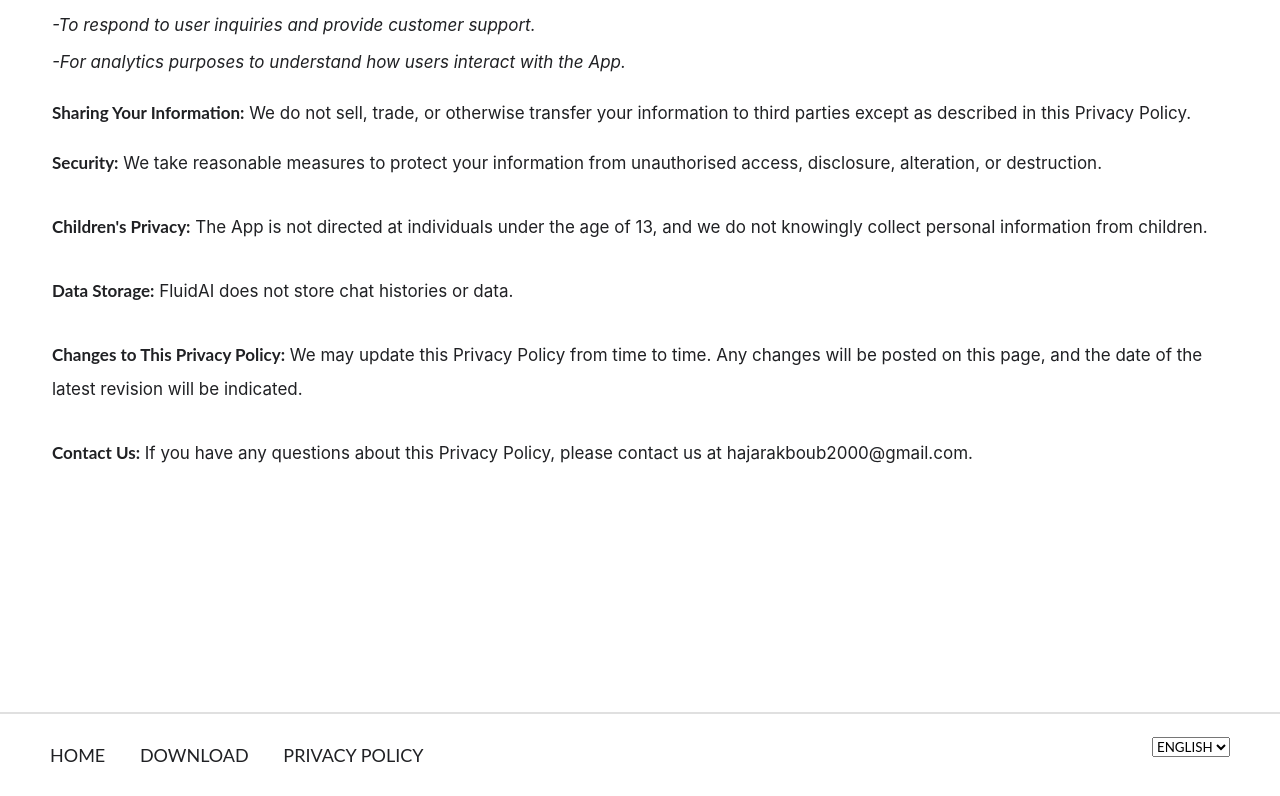
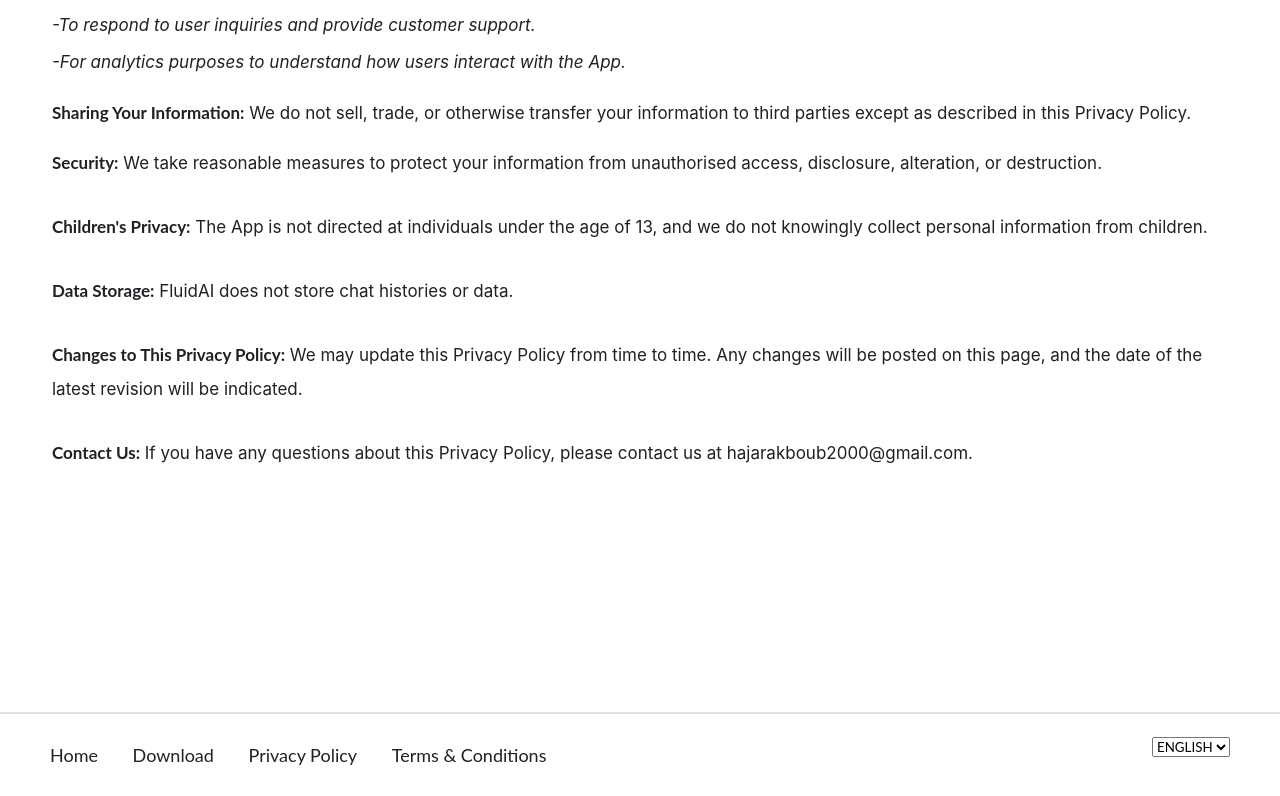
Before and after one commit to mirak2pk/Vortexit, a plain HTML site: page privacy-policy.html in a window 1280 px wide. Shown: the part 922-1718 px from the top of the page. Drawn offline with nearby package versions, Linux system fonts and the light colour scheme.

Commit message:
Update privacy-policy.html

```diff
--- a/privacy-policy.html
+++ b/privacy-policy.html
@@ -78,9 +78,11 @@
 <section id="footer">
   <div class="links">
     <ul>
-      <li><a href="#home">HOME</a></li>
-      <li><a href="#download">DOWNLOAD</a></li>
-      <li><a href="#privacy">PRIVACY POLICY</a></li>
+      <li><a href="#home">Home</a></li>
+      <li><a href="#download">Download</a></li>
+      <li><a href="#privacy">Privacy Policy</a></li>
+      <li><a href="termsandconditions.html">Terms & Conditions</a></li>
+
     </ul>
   </div>
   <div class="language-option">
```
